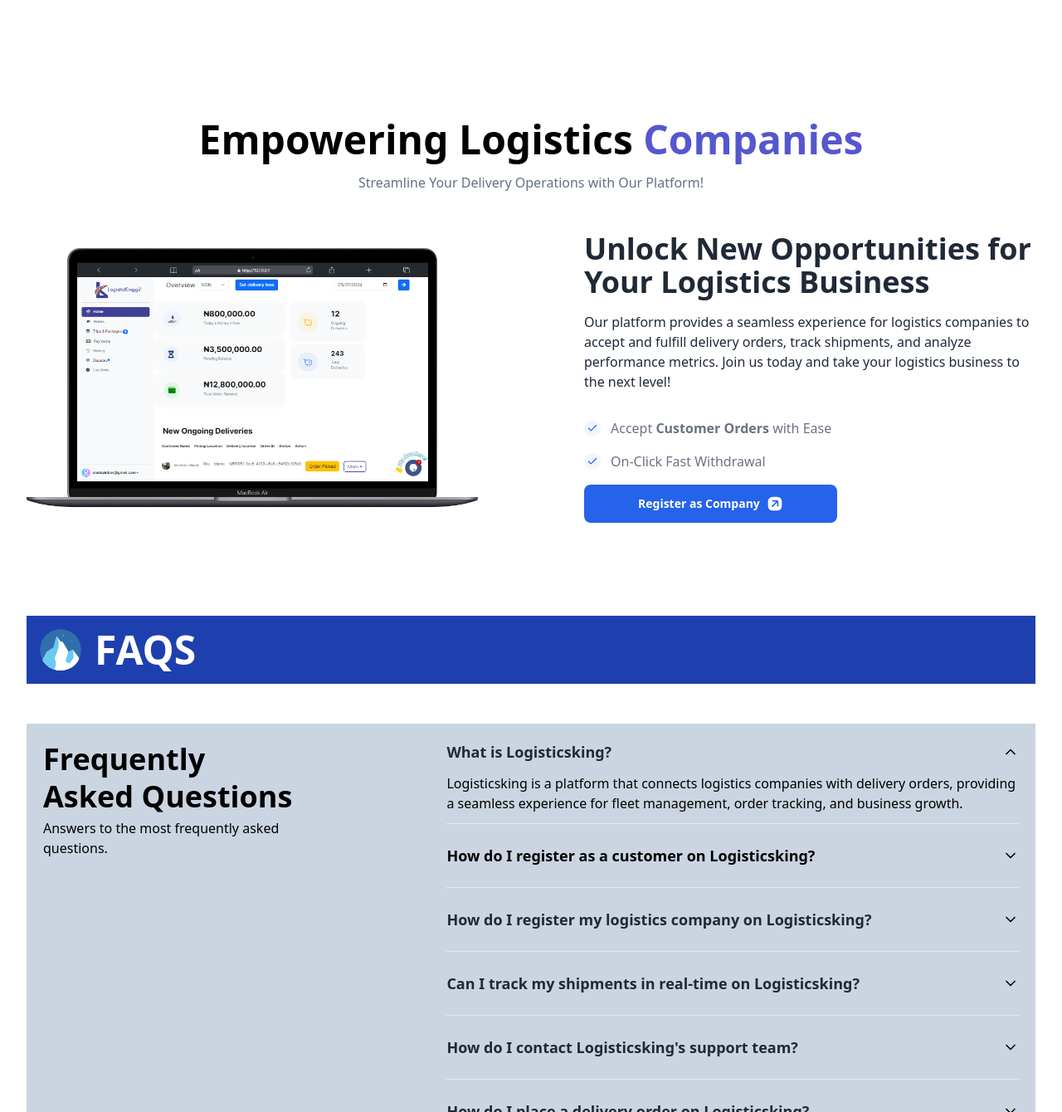
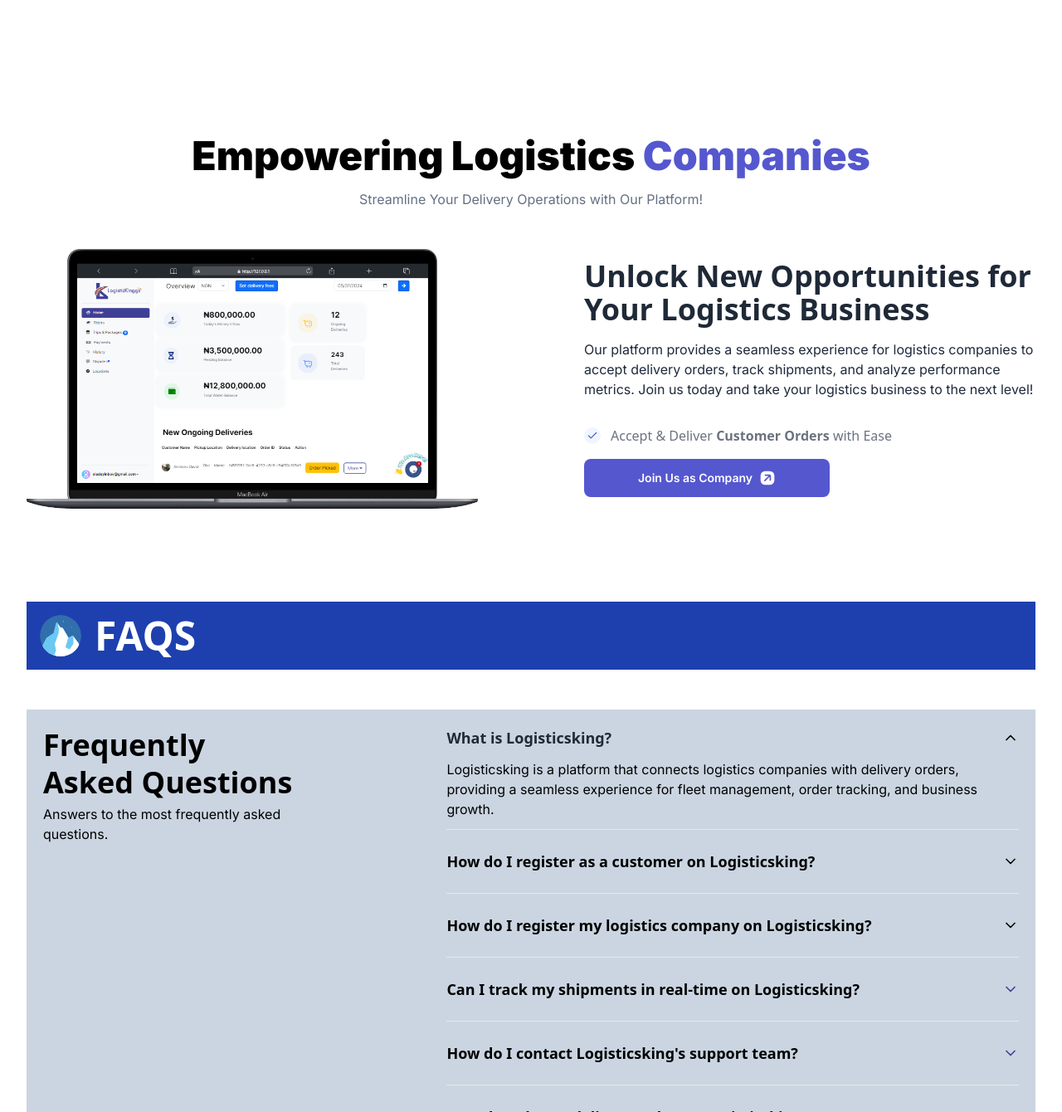
Before and after one commit to oladoyinbov/logistics-frontend, a website with bundled scripts: page index.html in a window 1280 px wide. Shown: the part 1460-2800 px from the top of the page at 83% size. Built offline with nearby package versions, Linux system fonts and the light colour scheme.

Commit message:
:memo: wip

```diff
--- a/assets/css/advance.css
+++ b/assets/css/advance.css
@@ -1,3 +1,20 @@
+@import url('https://fonts.googleapis.com/css2?family=Inter:wght@100..900&display=swap');
+
+html {
+    box-sizing: border-box;
+    margin: 0%;
+    overflow-x: hidden;
+}
+
+p, a {
+    font-family: "Inter", sans-serif;
+    font-optical-sizing: auto;
+    font-weight: 400;
+    font-style: normal;
+    font-variation-settings:
+      "slnt" 0;
+}
+
 .hide {
     display: none;
 }
@@ -6,6 +23,16 @@
     display: initial;
 }
 
+/** Fonts **/
+.font-900 {
+    font-family: "Inter", sans-serif;
+    font-optical-sizing: auto;
+    font-weight: 900;
+    font-style: normal;
+    font-variation-settings:
+      "slnt" 0;
+}
+
 /** NavBar Styles **/
 #navbar_items {
     padding: 20px;
--- a/index.html
+++ b/index.html
@@ -3,15 +3,13 @@
 
 <head>
     <meta charset="UTF-8">
-    <meta name="viewport" content="width=device-width, initial-scale=1.0">
+    <meta name="viewport" content="width=device-width, initial-scale=1.0, maximum-scale=1.0, user-scalable=no">
+    <title>LogisticKinggs</title>
     <link rel="stylesheet" href="assets/css/styles.css">
     <link rel="stylesheet" href="assets/css/advance.css">
-    <link rel="stylesheet"
-        href="https://fonts.googleapis.com/css2?family=Inter:wght@400;600;700&family=Manrope:wght@400;600;900&display=swap">
     <script src="http://ajax.googleapis.com/ajax/libs/jquery/1.11.2/jquery.min.js"></script>
     <script defer src="https://cdn.jsdelivr.net/npm/alpinejs@3.13.10/dist/cdn.min.js"></script>
     <script src="./assets/js/script.js"></script>
-    <title>LogisticKinggs</title>
 </head>
 
 <body>
@@ -48,7 +46,9 @@
 
                         <div class="md:hidden mr-3">
                             <button type="button"
-                                class="hs-collapse-toggle size-[40px] p-5 flex justify-center items-center text-sm font-semibold rounded-xl border border-gray-200 text-black hover:bg-black hover:text-transparent disabled:opacity-50 disabled:pointer-events-none dark:text-[#3F4195] dark:border-[#2224A5] dark:hover:bg-[#2224A5]"
+                                class="hs-collapse-toggle size-[40px] p-5 flex justify-center items-center text-sm font-semibold rounded-xl border
+                                 border-gray-200 text-black hover:bg-black hover:text-transparent disabled:opacity-50
+                                 disabled:pointer-events-none dark:text-[#3F4195] dark:border-[#2224A5] dark:hover:bg-[#2224A5] dark:hover:text-white"
                                 data-hs-collapse="#navbar-collapse-with-animation"
                                 aria-controls="navbar-collapse-with-animation" aria-label="Toggle navigation">
                                 <svg class="hs-collapse-open:hidden flex-shrink-0 size-4"
@@ -126,9 +126,9 @@
                             </svg>
                         </a>
                         <a class="py-3 px-4 p-5 inline-flex justify-center items-center gap-x-2 text-sm
-                            font-medium rounded-lg border border-gray-200 bg-white text-[#2224A5] dark:text-black shadow-sm
+                            font-medium rounded-lg border border-gray-200 bg-white text-[#3F4195] dark:text-[#3F4195] shadow-sm
                             hover:bg-slate-100 disabled:opacity-50 disabled:pointer-events-none dark:bg-white
-                            dark:border-[#2224A5] dark:hover:bg-[#2224A5]" href="#">
+                            dark:border-[#2224A5] dark:hover:bg-white dark:hover:text-[#393a8a]" href="#">
                             <svg xmlns="http://www.w3.org/2000/svg" width="25" height="25" viewBox="0 0 50 50">
                                 <g fill="none" stroke-linecap="round" stroke-linejoin="round" stroke-width="2">
                                     <path stroke="#306CFE"
@@ -194,7 +194,7 @@
         <div class="mx-auto w-full max-w-7xl px-5 py-16 md:px-10 md:py-24 lg:py-32 animate-fade-in-right">
             <!-- Text -->
             <p class="text-center text-sm font-bold uppercase">3 easy steps to:</p>
-            <h2 class="text-center text-3xl font-bold md:text-5xl">Create An Order</h2>
+            <h2 class="text-center text-3xl font-900 md:text-5xl">Create An <span class="text-[#5557cf] animate-zoom-in">Order</span></h2>
             <p class="mx-auto mb-12 mt-4 max-w-lg text-center text-[#647084]">
                 Get your delivery order started with LogisticKings in 3 easy steps!
             </p>
@@ -231,10 +231,10 @@
 
 
     <!-- Companies Features -->
-    <div class="max-w-[85rem] px-4 py-10 sm:px-6 lg:px-8 lg:py-14 mx-auto animate-flip-in-y">
+    <div class="max-w-[85rem] px-4 py-10 sm:px-6 lg:px-8 lg:py-14 mx-auto animate-fade-in-right">
         <!-- Text -->
-        <h2 class="text-center text-3xl font-bold md:text-5xl">
-            Empowering Logistics <span class="text-[#5557cf]">Companies</span>
+        <h2 class="text-center text-3xl font-900 md:text-5xl">
+            Empowering Logistics <span class="text-[#5557cf] animate-zoom-in">Companies</span>
         </h2>
         <p class="mx-auto mb-12 mt-4 max-w-lg text-center text-[#647084]">
             Streamline Your Delivery Operations with Our Platform!
@@ -255,8 +255,7 @@
                             Unlock New Opportunities for Your Logistics Business
                         </h2>
                         <p class="text-slate-800 dark:text-slate-400">
-                            Our platform provides a seamless experience for logistics companies to accept and fulfill
-                            delivery orders, track shipments,
+                            Our platform provides a seamless experience for logistics companies to accept delivery orders, track shipments,
                             and analyze performance metrics. Join us today and take your logistics business to the next
                             level!
                         </p>
@@ -265,9 +264,9 @@
 
                     <!-- List -->
                     <ul class="space-y-2 sm:space-y-4">
-                        <li class="flex space-x-3">
+                        <li class="flex space-x-3 mb-4">
                             <span
-                                class="mt-0.5 size-5 flex justify-center items-center rounded-full bg-blue-50 text-blue-600 dark:bg-blue-800/30 dark:text-blue-500">
+                                class="mt-0.5 size-5 flex justify-center items-center rounded-full bg-blue-50 text-[#5557cf] dark:bg-[#5557cf]/30 dark:text-[#373883]">
                                 <svg class="flex-shrink-0 size-3.5" xmlns="http://www.w3.org/2000/svg" width="24"
                                     height="24" viewBox="0 0 24 24" fill="none" stroke="currentColor" stroke-width="2"
                                     stroke-linecap="round" stroke-linejoin="round">
@@ -276,29 +275,15 @@
                             </span>
 
                             <span class="text-sm sm:text-base text-gray-500 dark:text-neutral-500">
-                                Accept <span class="font-bold">Customer Orders</span> with Ease
-                            </span>
-                        </li>
-
-                        <li class="flex space-x-3">
-                            <span
-                                class="mt-0.5 size-5 flex justify-center items-center rounded-full bg-blue-50 text-blue-600 dark:bg-blue-800/30 dark:text-blue-500">
-                                <svg class="flex-shrink-0 size-3.5" xmlns="http://www.w3.org/2000/svg" width="24"
-                                    height="24" viewBox="0 0 24 24" fill="none" stroke="currentColor" stroke-width="2"
-                                    stroke-linecap="round" stroke-linejoin="round">
-                                    <polyline points="20 6 9 17 4 12" />
-                                </svg>
-                            </span>
-
-                            <span class="text-sm sm:text-base text-gray-500 dark:text-neutral-500">
-                                On-Click Fast Withdrawal
+                                Accept & Deliver <span class="font-bold">Customer Orders</span> with Ease
                             </span>
                         </li>
 
                         <li class="flex content-between space-x-3">
-                            <a class="py-3 px-16 flex content-between gap-x-2 text-sm font-semibold rounded-lg border border-transparent bg-blue-600 text-white hover:bg-blue-700 disabled:opacity-50 disabled:pointer-events-none"
+                            <a class="py-3 px-16 flex content-between gap-x-2 text-sm font-semibold rounded-lg border
+                            border-transparent bg-[#5557cf] text-white hover:bg-[#393a92] disabled:opacity-50 disabled:pointer-events-none"
                                 href="#">
-                                Register as Company
+                                Join Us as Company
                                 <svg xmlns="http://www.w3.org/2000/svg" width="20" height="20" viewBox="0 0 24 24"
                                     fill="#5557cf">
                                     <path fill="currentColor"
@@ -366,8 +351,7 @@
                     <div class="hs-accordion pb-3 active" id="hs-basic-with-title-and-arrow-stretched-heading-one">
                         <button
                             class="hs-accordion-toggle group pb-3 inline-flex items-center justify-between gap-x-3 w-full
-                            md:text-lg font-semibold text-start text-gray-800 rounded-lg transition hover:text-[#3F4195]
-                             dark:text-black dark:hover:text-neutral-400"
+                            md:text-lg font-semibold text-start text-gray-800 rounded-lg transition dark:text-black hover:text-[#3F4195]"
                             aria-controls="hs-basic-with-title-and-arrow-stretched-collapse-one">
                             What is Logisticsking?
                             <svg class="hs-accordion-active:hidden block flex-shrink-0 size-5 dark:text-light text-black dark:text-[#3F4195]"
@@ -397,8 +381,7 @@
                     <div class="hs-accordion pt-6 pb-3" id="hs-basic-with-title-and-arrow-stretched-heading-two">
                         <button
                             class="hs-accordion-toggle group pb-3 inline-flex items-center justify-between gap-x-3 w-full
-                            md:text-lg font-semibold text-start text-black rounded-lg transition hover:text-[#3F4195]
-                             dark:text-black dark:hover:text-neutral-400"
+                            md:text-lg font-semibold text-start text-black rounded-lg transition dark:text-black hover:text-[#3F4195]"
                             aria-controls="hs-basic-with-title-and-arrow-stretched-collapse-two">
                             How do I register as a customer on Logisticsking?
                             <svg class="hs-accordion-active:hidden block flex-shrink-0 size-5 text-black dark:text-[#3F4195]"
@@ -428,8 +411,7 @@
                         <button
                             class="hs-accordion-toggle group pb-3 inline-flex items-center justify-between
                             gap-x-3 w-full md:text-lg font-semibold text-start
-                             text-gray-800 rounded-lg transition hover:text-[#3F4195] dark:text-black
-                            dark:hover:text-neutral-400"
+                            rounded-lg transition text-black hover:text-[#3F4195]"
                             aria-controls="hs-basic-with-title-and-arrow-stretched-collapse-three">
                             How do I register my logistics company on Logisticsking?
                             <svg class="hs-accordion-active:hidden block flex-shrink-0 size-5 text-black dark:text-[#3F4195]"
@@ -459,17 +441,16 @@
                     <div class="hs-accordion pt-6 pb-3" id="hs-basic-with-title-and-arrow-stretched-heading-four">
                         <button
                             class="hs-accordion-toggle group pb-3 inline-flex items-center justify-between
-                            gap-x-3 w-full md:text-lg font-semibold text-start text-gray-800 rounded-lg transition
-                             hover:text-gray-500 dark:text-black dark:hover:text-[#3F4195]"
+                            gap-x-3 w-full md:text-lg font-semibold text-start rounded-lg transition text-black hover:text-[#3F4195]"
                             aria-controls="hs-basic-with-title-and-arrow-stretched-collapse-four">
                             Can I track my shipments in real-time on Logisticsking?
-                            <svg class="hs-accordion-active:hidden block flex-shrink-0 size-5 text-black group-hover:text-gray-500 dark:text-neutral-400"
+                            <svg class="hs-accordion-active:hidden block flex-shrink-0 size-5 text-[#3F4195]"
                                 xmlns="http://www.w3.org/2000/svg" width="24" height="24" viewBox="0 0 24 24"
                                 fill="none" stroke="currentColor" stroke-width="2" stroke-linecap="round"
                                 stroke-linejoin="round">
                                 <path d="m6 9 6 6 6-6" />
                             </svg>
-                            <svg class="hs-accordion-active:block hidden flex-shrink-0 size-5 text-black group-hover:text-gray-500 dark:text-neutral-400"
+                            <svg class="hs-accordion-active:block hidden flex-shrink-0 size-5 text-[#3F4195]"
                                 xmlns="http://www.w3.org/2000/svg" width="24" height="24" viewBox="0 0 24 24"
                                 fill="none" stroke="currentColor" stroke-width="2" stroke-linecap="round"
                                 stroke-linejoin="round">
@@ -489,17 +470,16 @@
                     <div class="hs-accordion pt-6 pb-3" id="hs-basic-with-title-and-arrow-stretched-heading-five">
                         <button
                             class="hs-accordion-toggle group pb-3 inline-flex items-center justify-between gap-x-3 w-full
-                            md:text-lg font-semibold text-start text-gray-800 rounded-lg transition hover:text-[#3F4195]
-                             dark:text-black dark:hover:text-neutral-400"
+                            md:text-lg font-semibold text-start rounded-lg transition text-black hover:text-[#3F4195]"
                             aria-controls="hs-basic-with-title-and-arrow-stretched-collapse-five">
                             How do I contact Logisticsking's support team?
-                            <svg class="hs-accordion-active:hidden block flex-shrink-0 size-5 text-black group-hover:text-gray-500 dark:text-neutral-400"
+                            <svg class="hs-accordion-active:hidden block flex-shrink-0 size-5 text-[#3F4195]"
                                 xmlns="http://www.w3.org/2000/svg" width="24" height="24" viewBox="0 0 24 24"
                                 fill="none" stroke="currentColor" stroke-width="2" stroke-linecap="round"
                                 stroke-linejoin="round">
                                 <path d="m6 9 6 6 6-6" />
                             </svg>
-                            <svg class="hs-accordion-active:block hidden flex-shrink-0 size-5 text-black group-hover:text-gray-500 dark:text-neutral-400"
+                            <svg class="hs-accordion-active:block hidden flex-shrink-0 size-5 dark:text-[#3F4195]"
                                 xmlns="http://www.w3.org/2000/svg" width="24" height="24" viewBox="0 0 24 24"
                                 fill="none" stroke="currentColor" stroke-width="2" stroke-linecap="round"
                                 stroke-linejoin="round">
@@ -520,8 +500,7 @@
                     <div class="hs-accordion pt-6 pb-3" id="hs-basic-with-title-and-arrow-stretched-heading-six">
                         <button
                             class="hs-accordion-toggle group pb-3 inline-flex items-center justify-between gap-x-3 w-full
-                            md:text-lg font-semibold text-start text-gray-800 rounded-lg transition hover:text-[#3F4195]
-                             dark:text-black dark:hover:text-neutral-400"
+                            md:text-lg font-semibold text-start rounded-lg transition text-black hover:text-[#3F4195]"
                             aria-controls="hs-basic-with-title-and-arrow-stretched-collapse-six">
                             How do I place a delivery order on Logisticsking?
                             <svg class="hs-accordion-active:hidden block flex-shrink-0 size-5 text-black dark:text-[#3F4195]"
```
Also changed, not shown: assets/css/styles.css.
